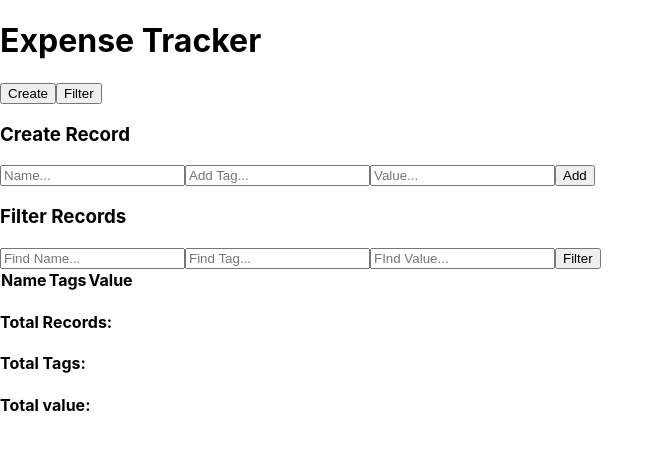
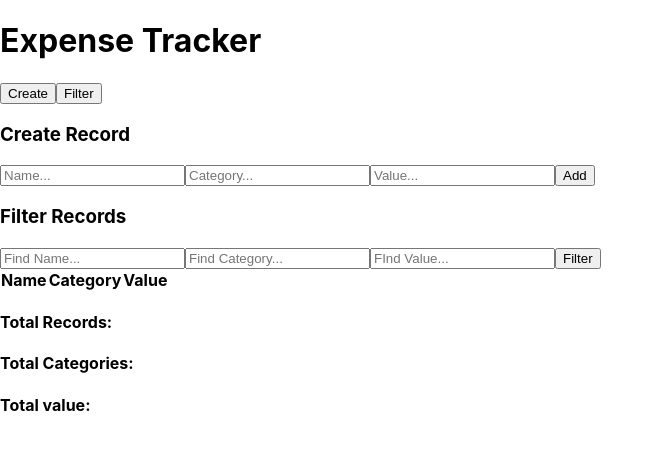
Before and after one commit to CD-Chief/ExpenseProj, a React (Create React App) app: page / in a window 1280 px wide. Shown: the top 450 px of the page, without its empty margins (0-664 px from the left). Built offline with nearby package versions, Linux system fonts and the light colour scheme.

Commit message:
Change Tags to Category
Having multiple tags seemed too ambitious for the outcome. ie, it didnt seem worth it.

```diff
--- a/src/App.js
+++ b/src/App.js
@@ -22,7 +22,7 @@ function CreateRecord() {
       <h3>Create Record</h3>
       <form>
         <input placeholder="Name..."></input>
-        <input placeholder="Add Tag..."></input>
+        <input placeholder="Category..."></input>
         <input placeholder="Value..."></input>
         <button>Add</button>
       </form>
@@ -37,7 +37,7 @@ function FilterRecord() {
     <h3>Filter Records</h3>
     <form>
       <input placeholder="Find Name..."></input>
-      <input placeholder="Find Tag..."></input>
+      <input placeholder="Find Category..."></input>
       <input placeholder="FInd Value..."></input>
       <button>Filter</button>
     </form>
@@ -57,24 +57,28 @@ function OptionBox() {
   )
 }
 
+function RecordRow() {
+
+}
+
 function RecordList() {
 
   return (
     <tr>
       <th>Name</th>
-      <th>Tags</th>
+      <th>Category</th>
       <th>Value</th>
     </tr>
   )
 
 }
 
-function Totals() {
+function Totals({totals}) {
 
   return (
     <div>
       <h4>Total Records: </h4>
-      <h4>Total Tags: </h4>
+      <h4>Total Categories: </h4>
       <h4>Total value: </h4>
     </div>
   )
```
